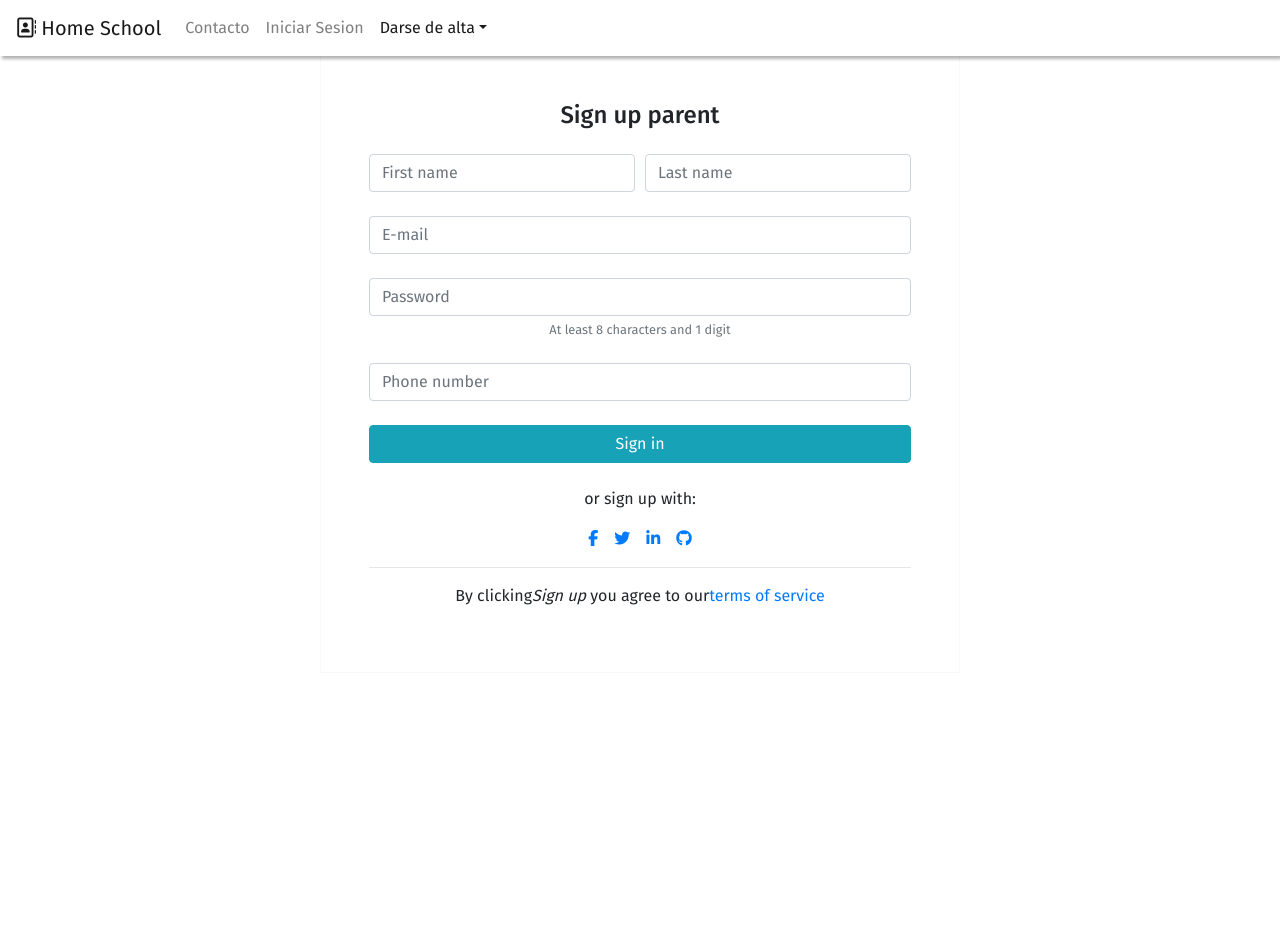
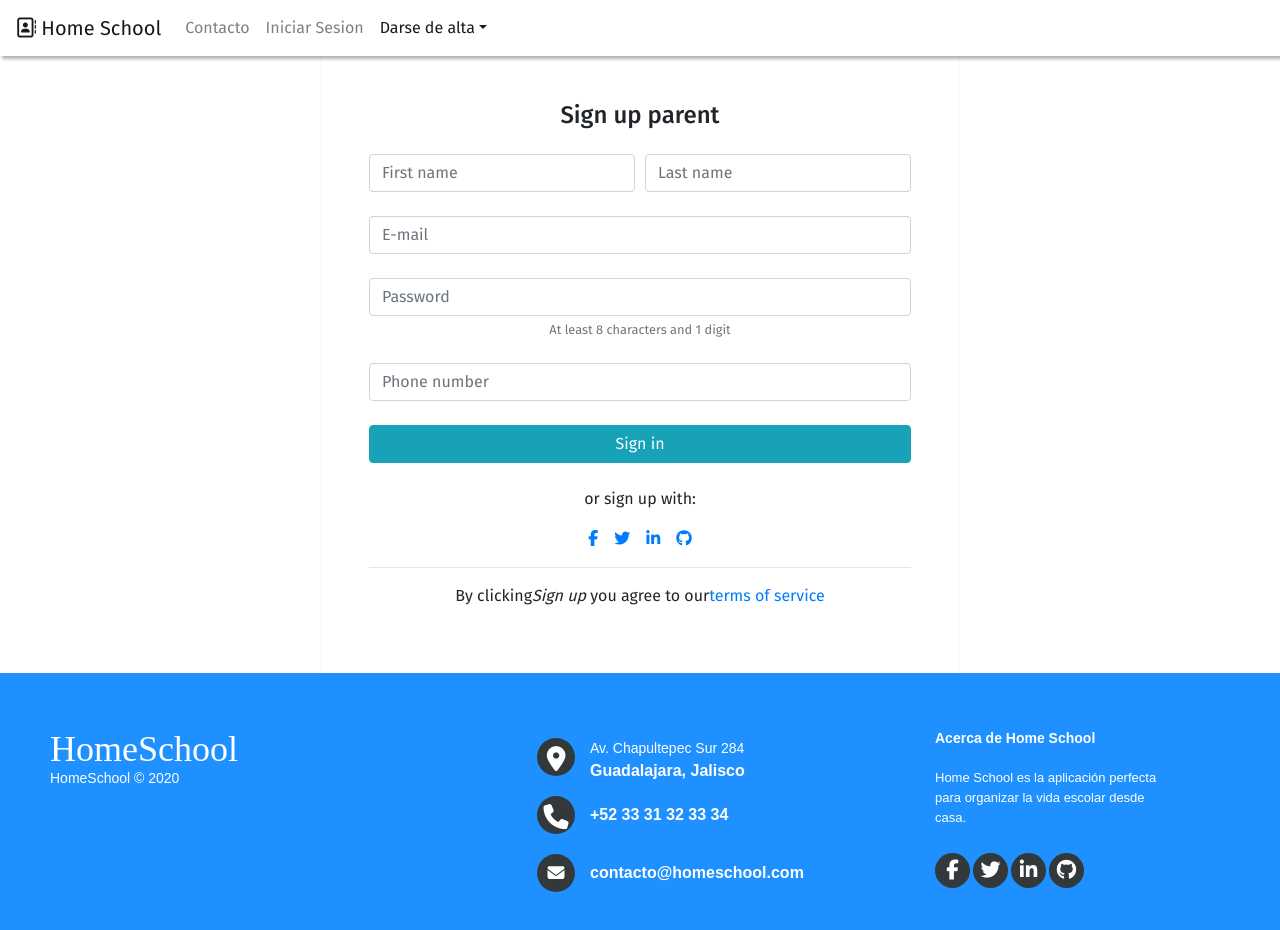
Before and after one commit to Khayz/new-proyect, a React (Create React App) app: page /register/parent in a window 1280 px wide. Shown: the top 930 px of the page. Before the commit the page ends 800 px from the top, so only its background shows below. Built offline with nearby package versions, Linux system fonts and the light colour scheme.

Commit message:
Added footer

```diff
--- a/src/App.js
+++ b/src/App.js
@@ -2,7 +2,7 @@ import React, { useEffect } from 'react';
 import { connect } from 'react-redux';
 import { BrowserRouter, Route, Redirect } from 'react-router-dom';
 import { authUser, getChilds } from './redux/actions/index.actions';
-import {} from 'react-toastify';
+import { } from 'react-toastify';
 import './App.scss';
 
 import Navbar from './components/Navbar/Navbar';
@@ -10,6 +10,7 @@ import HomeGuest from './container/HomeGuest/HomeGuest';
 import Login from './components/Login/Login';
 import SignUp from './components/SignUp/SignUp';
 import Dashboard from './container/Dashboard/Dashboard';
+import Footer from './components/Footer/Footer';
 
 function App({ authUser, user, getChilds }) {
 	const { _id } = user;
@@ -40,6 +41,7 @@ function App({ authUser, user, getChilds }) {
 						_id ? <Redirect to='/' /> : <SignUp {...props} />
 					}
 				/>
+				<Footer />
 			</div>
 		</BrowserRouter>
 	);
--- a/src/components/Footer/Footer.js
+++ b/src/components/Footer/Footer.js
@@ -4,16 +4,44 @@ import "./Footer.scss";
 
 const Footer = () => {
   return (
-    <footer className="fixed_footer">
-      <div className="content">
-        <p>
-          Lorem ipsum dolor sit amet, consectetur adipisicing elit. Debitis
-          ducimus nemo quo totam neque quis soluta nisi obcaecati aliquam saepe
-          dicta adipisci blanditiis quaerat earum laboriosam accusamus nesciunt!
-          Saepe ex maxime enim asperiores nisi. Obcaecati nostrum nobis
-          laudantium aliquam commodi veniam magni similique ullam quis pariatur
-          voluptatem harum id error.
+    <footer className="footer-distributed">
+      <div className="footer-left">
+        <h3>Home<span>School</span></h3>
+        <p className="footer-company-name">HomeSchool &copy; 2020</p>
+      </div>
+
+      <div className="footer-center">
+        <div>
+          <i className="fa fa-map-marker"></i>
+          <p><span>Av. Chapultepec Sur 284</span> Guadalajara, Jalisco</p>
+        </div>
+
+        <div>
+          <i className="fa fa-phone"></i>
+          <p>+52 33 31 32 33 34</p>
+        </div>
+
+        <div>
+          <i className="fa fa-envelope"></i>
+          <p>
+            <a href="">contacto@homeschool.com</a>
+          </p>
+        </div>
+      </div>
+
+      <div className="footer-right">
+        <p className="footer-company-about">
+          <span>Acerca de Home School</span>
+          Home School es la aplicación perfecta para organizar la vida escolar
+          desde casa.
         </p>
+
+        <div className="footer-icons">
+          <a href="#"><i className="fa fa-facebook"></i></a>
+          <a href="#"><i className="fa fa-twitter"></i></a>
+          <a href="#"><i className="fa fa-linkedin"></i></a>
+          <a href="#"><i className="fa fa-github"></i></a>
+        </div>
       </div>
     </footer>
   );
--- a/src/components/Footer/Footer.scss
+++ b/src/components/Footer/Footer.scss
@@ -1,17 +1,156 @@
-.fixed_footer {
+.footer-distributed {
+  background-color: #1e90ff;
+  box-shadow: 0 1px 1px 0 rgba(0, 0, 0, 0.12);
+  box-sizing: border-box;
   width: 100%;
-  height: 350px;
-  background-color: #4b517e;
-  max-height: 20vh;
+  text-align: left;
+  font: bold 16px sans-serif;
+
+  padding: 55px 50px;
 }
-.fixed_footer p {
-  display: flex;
-  justify-content: space-around;
+
+.footer-distributed .footer-left,
+.footer-distributed .footer-center,
+.footer-distributed .footer-right {
+  display: inline-block;
+  vertical-align: top;
+}
+
+.footer-distributed .footer-left {
+  width: 40%;
+}
+
+.footer-distributed h3 {
+  color: #ffffff;
+  font: normal 36px 'Cookie', cursive;
+  margin: 0;
+}
+
+.footer-distributed h3 span {
+  color: #ffffff;
+}
+
+.footer-distributed .footer-links {
+  color: #ffffff;
+  margin: 20px 0 12px;
+  padding: 0;
+}
+
+.footer-distributed .footer-links a {
+  display: inline-block;
+  line-height: 1.8;
+  text-decoration: none;
+  color: inherit;
+}
+
+.footer-distributed .footer-company-name {
+  color: #ffffff;
+  font-size: 14px;
+  font-weight: normal;
+  margin: 0;
+}
+
+.footer-distributed .footer-center {
+  width: 35%;
+}
+
+.footer-distributed .footer-center i {
+  background-color: #33383b;
+  color: #ffffff;
+  font-size: 25px;
+  width: 38px;
+  height: 38px;
+  border-radius: 50%;
   text-align: center;
-  align-items: center;
-  color: #fff;
-  column-count: 2;
-  column-gap: 50px;
-  font-size: 1em;
-  font-weight: 300;
+  line-height: 42px;
+  margin: 10px 15px;
+  vertical-align: middle;
 }
+
+.footer-distributed .footer-center i.fa-envelope {
+  font-size: 17px;
+  line-height: 38px;
+}
+
+.footer-distributed .footer-center p {
+  display: inline-block;
+  color: #ffffff;
+  vertical-align: middle;
+  margin: 0;
+}
+
+.footer-distributed .footer-center p span {
+  display: block;
+  font-weight: normal;
+  font-size: 14px;
+  line-height: 2;
+}
+
+.footer-distributed .footer-center p a {
+  color: #ffffff;
+  text-decoration: none;
+}
+
+.footer-distributed .footer-right {
+  width: 20%;
+}
+
+.footer-distributed .footer-company-about {
+  line-height: 20px;
+  color: #ffffff;
+  font-size: 13px;
+  font-weight: normal;
+  margin: 0;
+}
+
+.footer-distributed .footer-company-about span {
+  display: block;
+  color: #ffffff;
+  font-size: 14px;
+  font-weight: bold;
+  margin-bottom: 20px;
+}
+
+.footer-distributed .footer-icons {
+  margin-top: 25px;
+}
+
+.footer-distributed .footer-icons a {
+  display: inline-block;
+  width: 35px;
+  height: 35px;
+  cursor: pointer;
+  background-color: #33383b;
+  border-radius: 20px;
+
+  font-size: 20px;
+  color: #ffffff;
+  text-align: center;
+  line-height: 35px;
+
+  margin-right: 3px;
+  margin-bottom: 5px;
+}
+
+@media (max-width: 880px) {
+  .footer-distributed {
+    font: bold 14px sans-serif;
+  }
+
+  .footer-distributed .footer-left,
+  .footer-distributed .footer-center,
+  .footer-distributed .footer-right {
+    display: block;
+    width: 100%;
+    margin-bottom: 40px;
+    text-align: center;
+  }
+
+  .footer-distributed .footer-center i {
+    margin-left: 0;
+  }
+  .main {
+    line-height: normal;
+    font-size: auto;
+  }
+}
```
Also changed, not shown: 1 other file (tests, documents, lock files or other folders).
